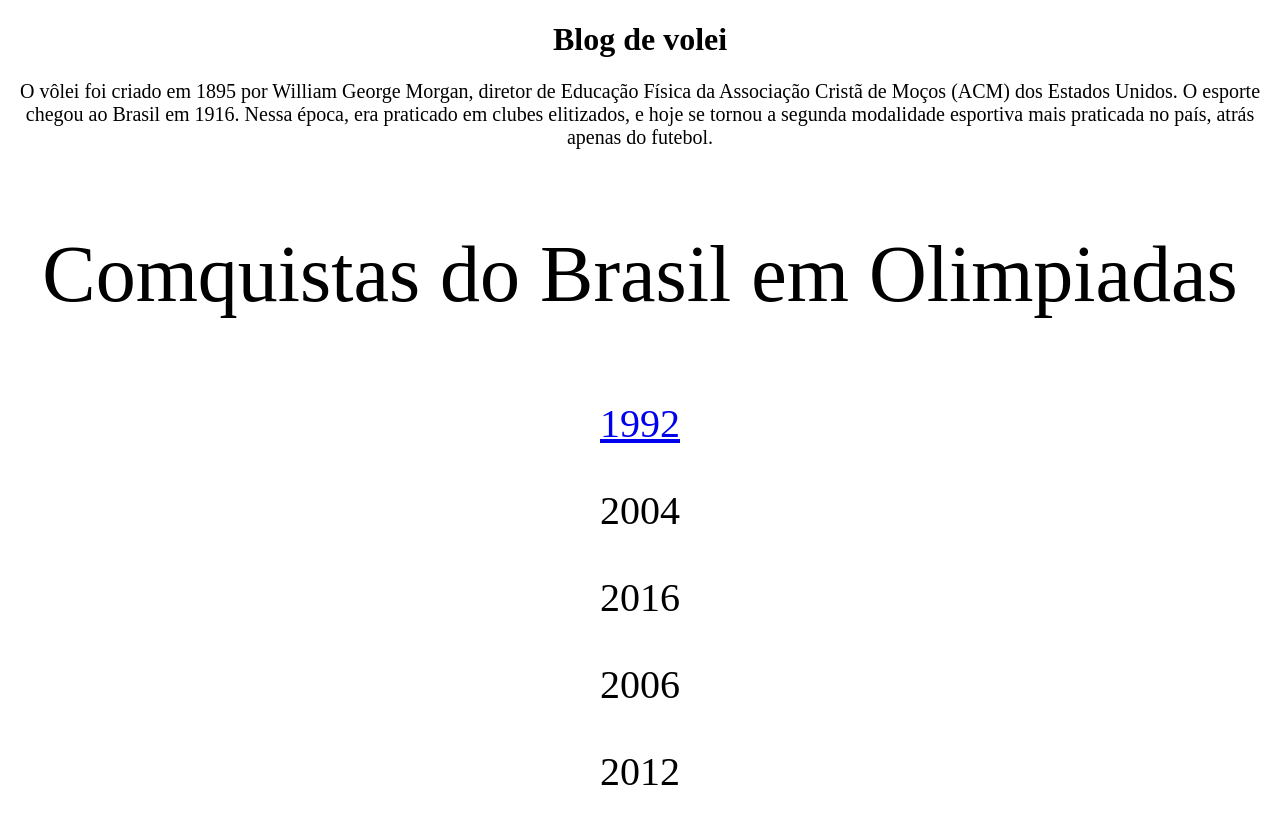
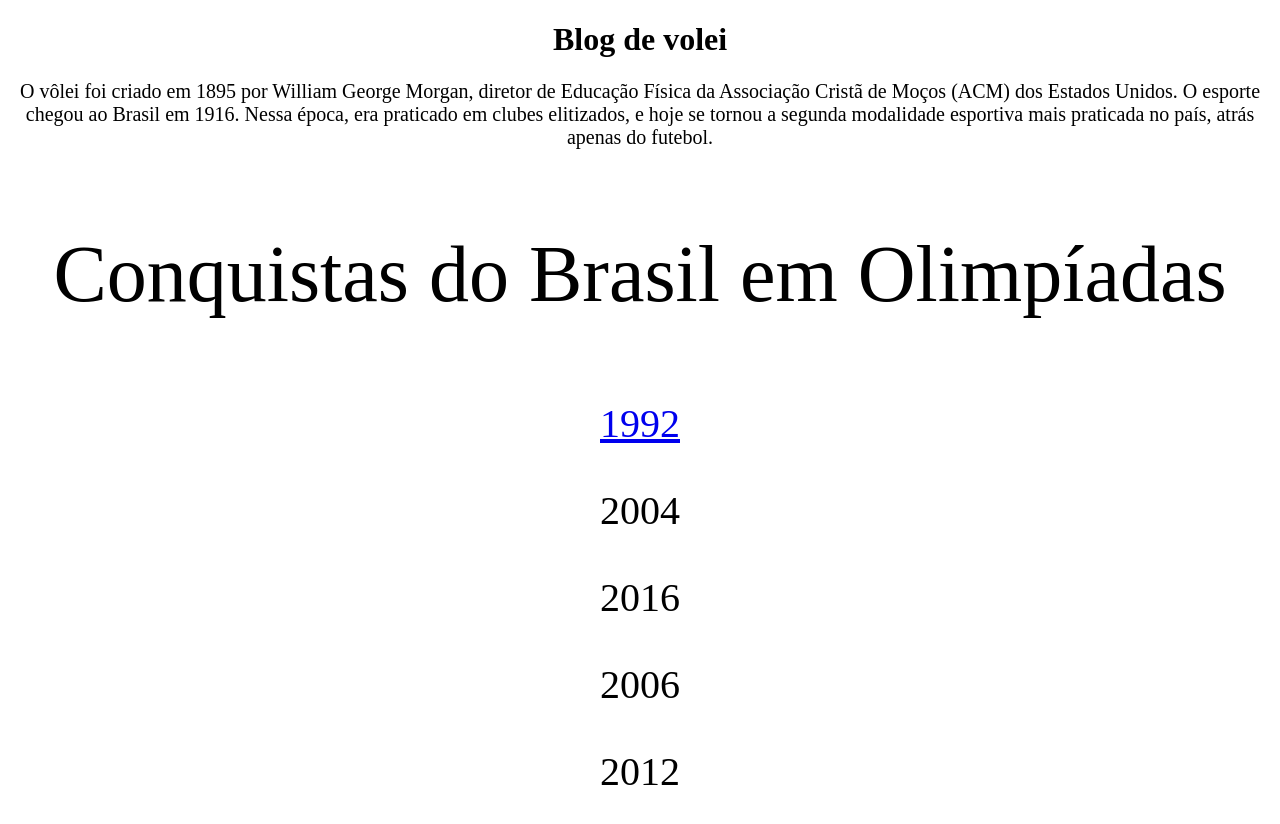
Before and after one commit to mahh19/moda, a plain HTML site: page index.html in a window 1280 px wide. Drawn offline with Linux system fonts and the light colour scheme.

Commit message:
Update index.html

```diff
--- a/index.html
+++ b/index.html
@@ -17,7 +17,7 @@ p {
 O vôlei foi criado em 1895 por William George Morgan, diretor de Educação Física da Associação Cristã de Moços (ACM) dos Estados Unidos.
         O esporte chegou ao Brasil em 1916. Nessa época, era praticado em clubes elitizados, e hoje se tornou a segunda modalidade esportiva
         mais praticada no país, atrás apenas do futebol.<br>
-        <p style="font-size:80px">Comquistas do Brasil em Olimpiadas</p>
+        <p style="font-size:80px">Conquistas do Brasil em Olimpíadas</p>
 
         <p style= "font-size:40px"><a href="sobre1992.html">1992</a></p>
         <p style= "font-size:40px">2004</p>
```
